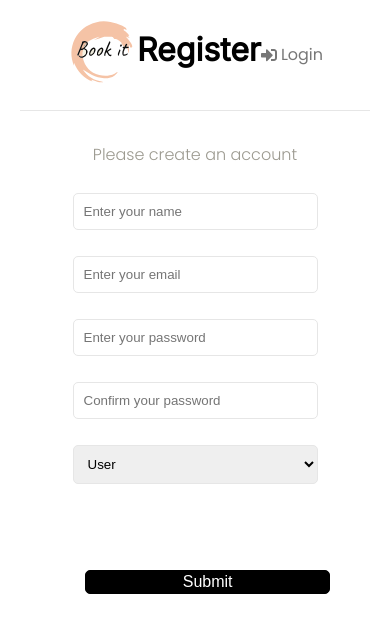
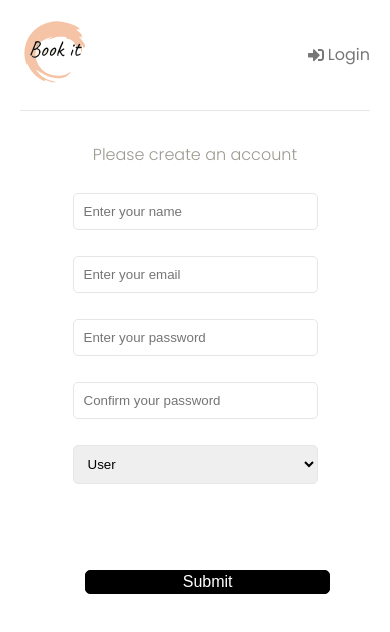
Before and after one commit to kathirKarthik001/Book-it, a React (Vite) app in the folder frontend/: page /register in a window 390 px wide. Shown: the top 632 px of the page. Built offline with nearby package versions, Linux system fonts and the light colour scheme.

Commit message:
responsiveness corrected[register]

```diff
--- a/frontend/src/components/header.jsx
+++ b/frontend/src/components/header.jsx
@@ -41,7 +41,7 @@
         <div className="logo">
           <Link to='/'> <Logo width='70px' /> </Link>
         </div>
-        <div>
+        <div className='head-register'>
           <h1>Register</h1>
         </div>
         <Link to='/login'>
--- a/frontend/src/index.css
+++ b/frontend/src/index.css
@@ -219,7 +219,7 @@
 @media (max-width: 640px) {
   .header {
     flex-direction: row;
-    justify-content: center;
+    justify-content: space-between;
     align-items: center;
     width: 100%;
   }
@@ -229,7 +229,7 @@
     top: 0;
     right: 0;
     width: 50%;
-    height: 60vh;
+    height: 100%;
     background: rgba(255, 244, 244, 0.95);
     transform: translateX(100%);
     transition: transform 0.3s ease;
@@ -241,6 +241,10 @@
     z-index: 100;
   }
 
+  .head-register{
+    display: none;
+  }
+
   .nav-links.active {
     transform: translateX(0);
   }
@@ -249,7 +253,6 @@
     display: flex;
     flex-direction: column;
     width: auto;
-
     margin: 0;
     padding: 0;
     align-items: center;
@@ -292,6 +295,7 @@
 }
 
 
+/* Booking Form Styles */
 .form,
 .content {
   width: 70%;
```
